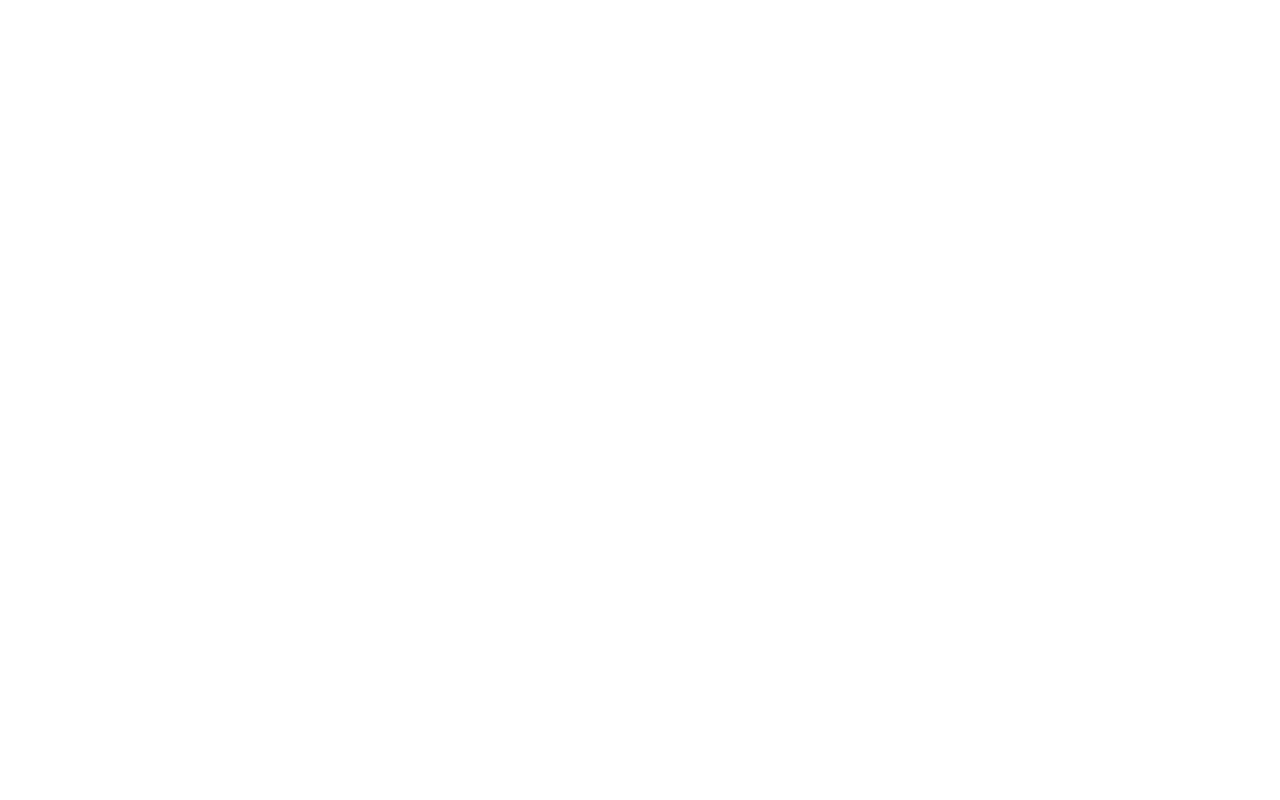
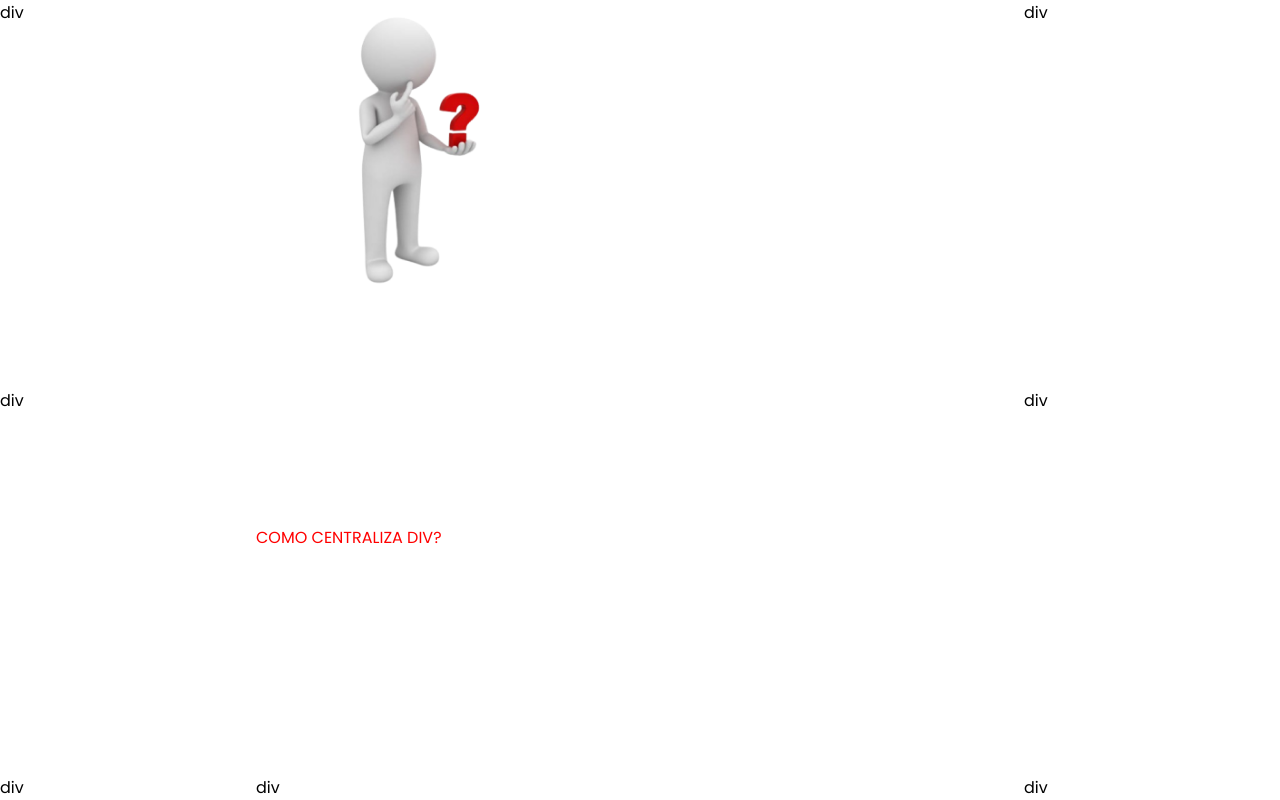
Before and after one commit to Maua-Dev/dev_in_the_dark_teste3, a plain HTML site: page index.html in a window 1280 px wide. Drawn offline with Linux system fonts and the light colour scheme.

Commit message:
👽👹👺🦍

```diff
--- a/index.html
+++ b/index.html
@@ -1,20 +1,71 @@
 <!DOCTYPE html>
 <html lang="pt-br">
-
   <head>
-    <meta charset="UTF-8">
-    <meta name="viewport" content="width=device-width, initial-scale=1.0">
-    <link rel="stylesheet" href="styles.css">
-    <link rel="preconnect" href="https://fonts.googleapis.com">
-    <link rel="preconnect" href="https://fonts.gstatic.com" crossorigin>
+    <meta charset="UTF-8" />
+    <meta name="viewport" content="width=device-width, initial-scale=1.0" />
+    <link rel="stylesheet" href="styles.css" />
+    <link rel="preconnect" href="https://fonts.googleapis.com" />
+    <link rel="preconnect" href="https://fonts.gstatic.com" crossorigin />
     <link
       href="https://fonts.googleapis.com/css2?family=Poppins:ital,wght@0,100;0,200;0,300;0,400;0,500;0,600;0,700;0,800;0,900;1,100;1,200;1,300;1,400;1,500;1,600;1,700;1,800;1,900&display=swap"
-        rel="stylesheet">
+      rel="stylesheet"
+    />
     <title>Dev in The Dark</title>
   </head>
 
   <body>
     <!--Escreva a partir daqui-->
+    <section
+      style="
+        display: flex;
+        height: 100vh;
+        width: 100%;
+        justify-content: space-between;
+      "
+    >
+      <div
+        style="
+          display: flex;
+          height: 100%;
+          width: 20%;
+          flex-direction: column;
+          justify-content: space-between;
+        "
+      >
+        <p>div</p>
+        <p>div</p>
+        <p>div</p>
+      </div>
+      <div
+        style="
+          display: flex;
+          height: 100%;
+          width: 60%;
+          flex-direction: column;
+          justify-content: space-between;
+        "
+      >
+        <img
+          src="./images/thinking.png"
+          style="height: 300px; width: 300px"
+          alt="Boneco"
+        />
+        <p style="color: red">COMO CENTRALIZA DIV?</p>
+        <p>div</p>
+      </div>
+      <div
+        style="
+          display: flex;
+          height: 100%;
+          width: 20%;
+          flex-direction: column;
+          justify-content: space-between;
+        "
+      >
+        <p>div</p>
+        <p>div</p>
+        <p>div</p>
+      </div>
+    </section>
   </body>
-
 </html>
```
Lines whose indentation alone changed are shown as unchanged.
